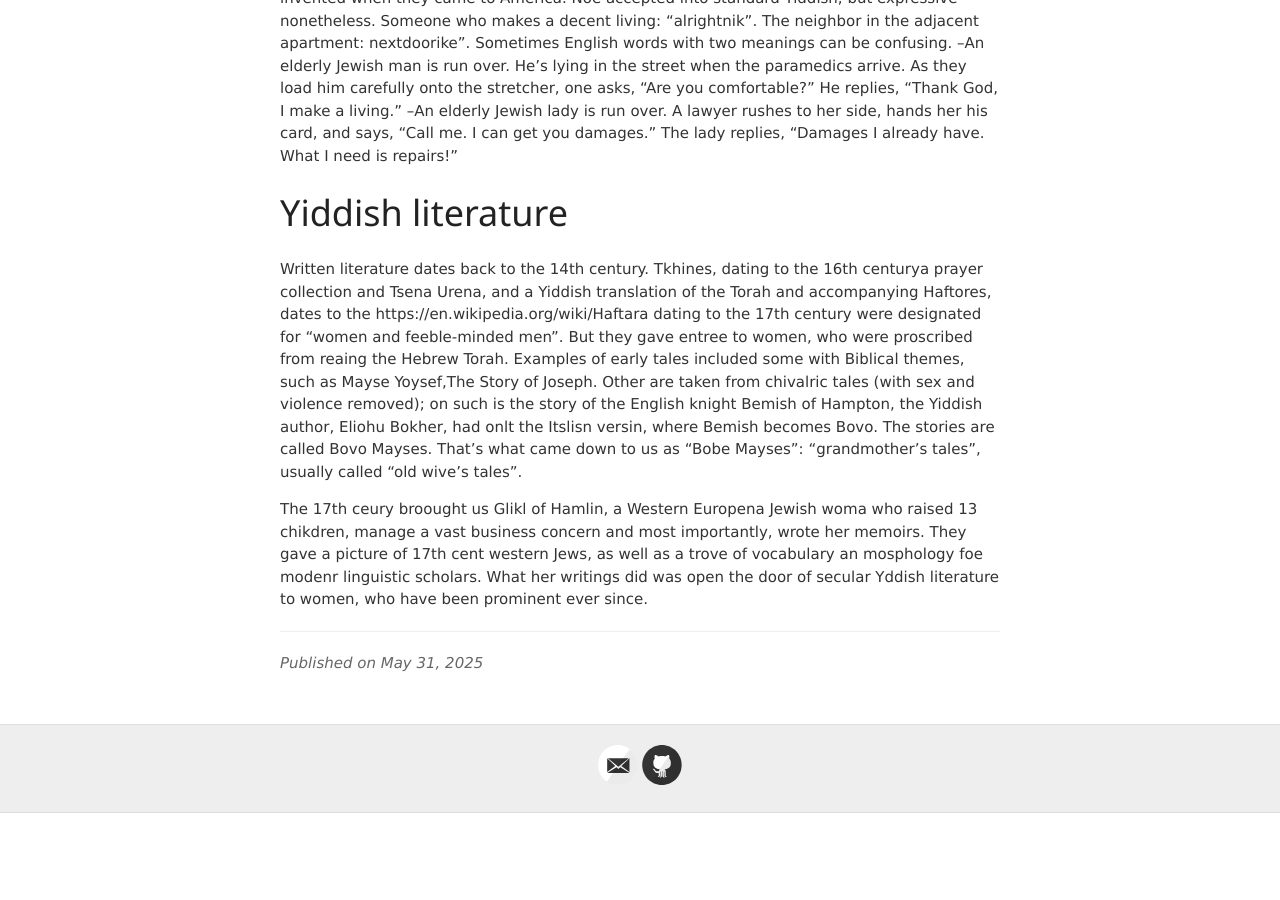
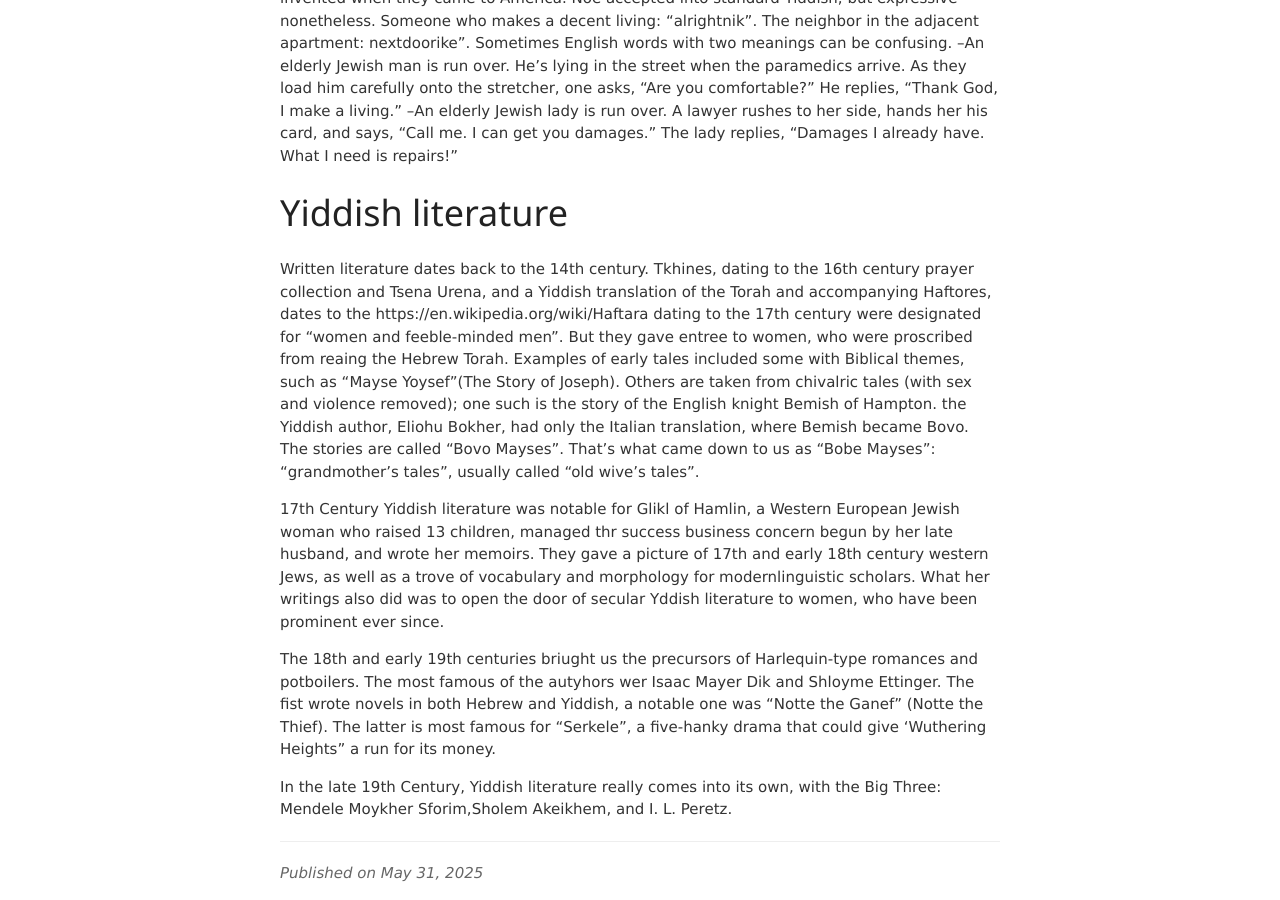
Before and after one commit to jvmallow/jvmallow.github.io, a Jekyll site: the page built from _posts/2025-05-31-Yiddish.md, in a window 1280 px wide and 900 px high, scrolled down 3081 px. Built offline with Jekyll 4.4.1, drawn with Linux system fonts in a browser that asks for light colours; a script that is not in the unit is left out; before the commit the page ends 3894 px from its top, so only the background shows below that.

Commit message:
Update 2025-05-31-Yiddish.md

```diff
--- a/_posts/2025-05-31-Yiddish.md
+++ b/_posts/2025-05-31-Yiddish.md
@@ -47,6 +47,10 @@ The lady replies, “Damages I already have. What I need is repairs!”
 
 # Yiddish literature
 
-Written literature dates back to the 14th century.  Tkhines, dating to the 16th centurya prayer collection and Tsena Urena, and a Yiddish translation of the Torah and accompanying Haftores, dates to the https://en.wikipedia.org/wiki/Haftara dating to the 17th century were designated for "women and feeble-minded men".  But they gave entree to women, who were proscribed from reaing the Hebrew Torah.  Examples of early tales included some with Biblical themes, such as Mayse Yoysef,The Story of Joseph. Other are taken from chivalric tales (with sex and violence removed); on such is the story of the English knight Bemish of Hampton, the Yiddish author, Eliohu Bokher, had onlt the Itslisn versin, where Bemish becomes Bovo. The stories are called Bovo Mayses. That's what came down to us as "Bobe Mayses": "grandmother's tales", usually called "old wive's tales".
+Written literature dates back to the 14th century.  Tkhines, dating to the 16th century prayer collection and Tsena Urena, and a Yiddish translation of the Torah and accompanying Haftores, dates to the https://en.wikipedia.org/wiki/Haftara dating to the 17th century were designated for "women and feeble-minded men".  But they gave entree to women, who were proscribed from reaing the Hebrew Torah.  Examples of early tales included some with Biblical themes, such as "Mayse Yoysef"(The Story of Joseph). Others are taken from chivalric tales (with sex and violence removed); one such is the story of the English knight Bemish of Hampton. the Yiddish author, Eliohu Bokher, had only the Italian translation, where Bemish became Bovo. The stories are called "Bovo Mayses". That's what came down to us as "Bobe Mayses": "grandmother's tales", usually called "old wive's tales".
 
-The 17th ceury broought us Glikl of Hamlin, a Western Europena Jewish woma who raised 13 chikdren, manage a vast business concern and most importantly, wrote her memoirs. They gave a picture of 17th cent western Jews, as well as a trove of vocabulary an mosphology foe modenr linguistic scholars.  What her writings did was open the door of secular Yddish literature to women, who have been prominent ever since.
+17th Century Yiddish literature was notable for Glikl of Hamlin, a Western European Jewish woman who raised 13 children, managed thr success business concern begun by her late husband, and  wrote her memoirs. They gave a picture of 17th and early 18th century western Jews, as well as a trove of vocabulary and morphology for modernlinguistic scholars.  What her writings also did was to open the door of secular Yddish literature to women, who have been prominent ever since.
+
+The 18th and early 19th centuries briught us the precursors of Harlequin-type romances and potboilers. The most famous of the autyhors wer Isaac Mayer Dik and Shloyme Ettinger. The fist wrote novels in both Hebrew and Yiddish, a notable one was "Notte the Ganef" (Notte the Thief). The latter is most famous for "Serkele", a five-hanky drama that could give 'Wuthering Heights" a run for its money.
+
+In the late 19th Century, Yiddish literature really comes into its own, with the Big Three: Mendele Moykher Sforim,Sholem Akeikhem, and I. L. Peretz.
```
